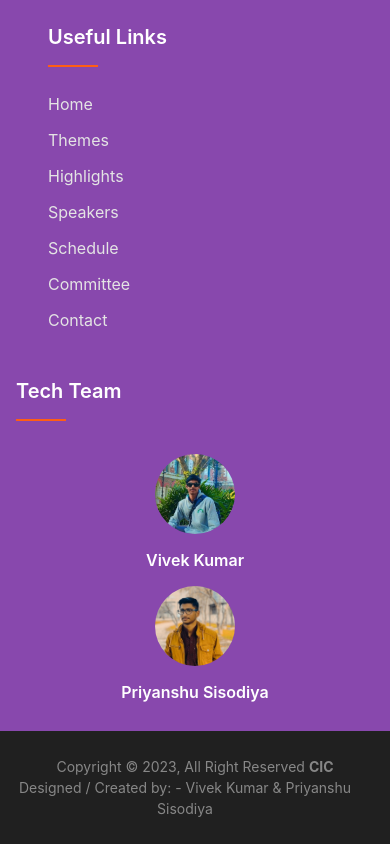
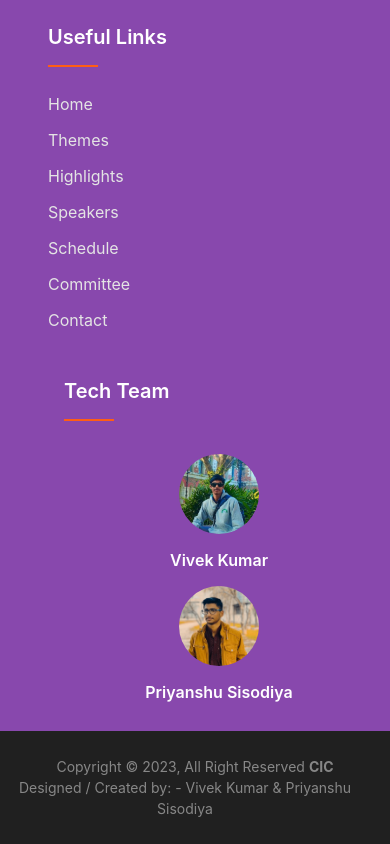
Before and after one commit to Vivekumar08/cic-conference, a React (Create React App) app: page /about in a window 390 px wide. Shown: the part 10458-11302 px from the top of the page. Built offline with nearby package versions, Linux system fonts and the light colour scheme; the HTML template or start-up script is replaced by a standard one; a web font is replaced by a local one.

Commit message:
major changes

```diff
--- a/src/Pages/Contact.jsx
+++ b/src/Pages/Contact.jsx
@@ -188,7 +188,7 @@ const Contact = () => {
             </div>
             {/* </div> */}
             <div>
-              <div className="footer-widget  lg:ml-0 mt-8 lg:mt-0">
+              <div className="footer-widget ml-12 lg:ml-0 mt-8 lg:mt-0">
                 <div className="footer-widget-heading ml-4">
                   <h3>Tech Team</h3>
                 </div>
```
